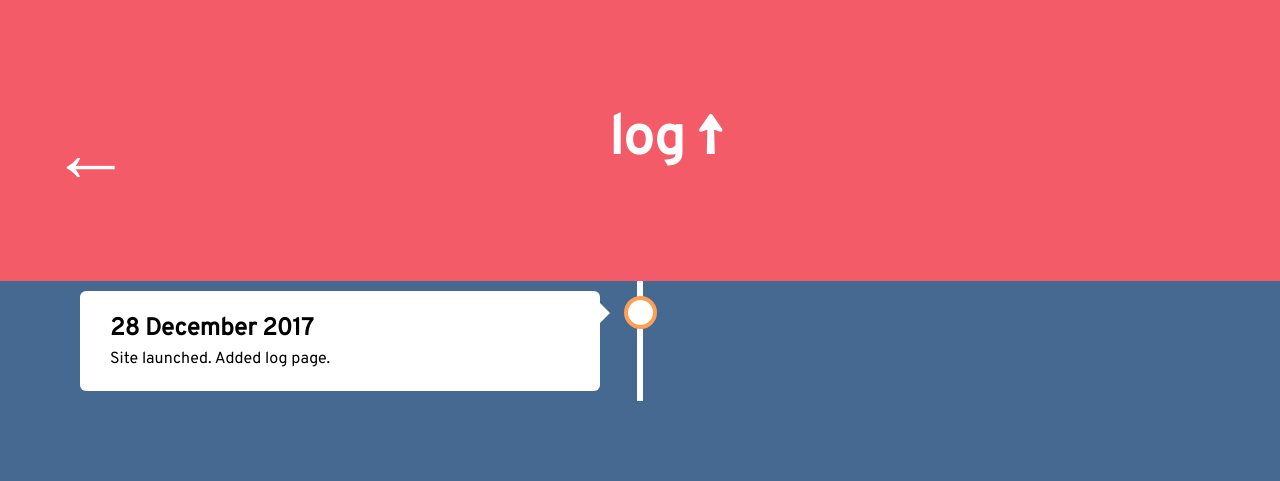
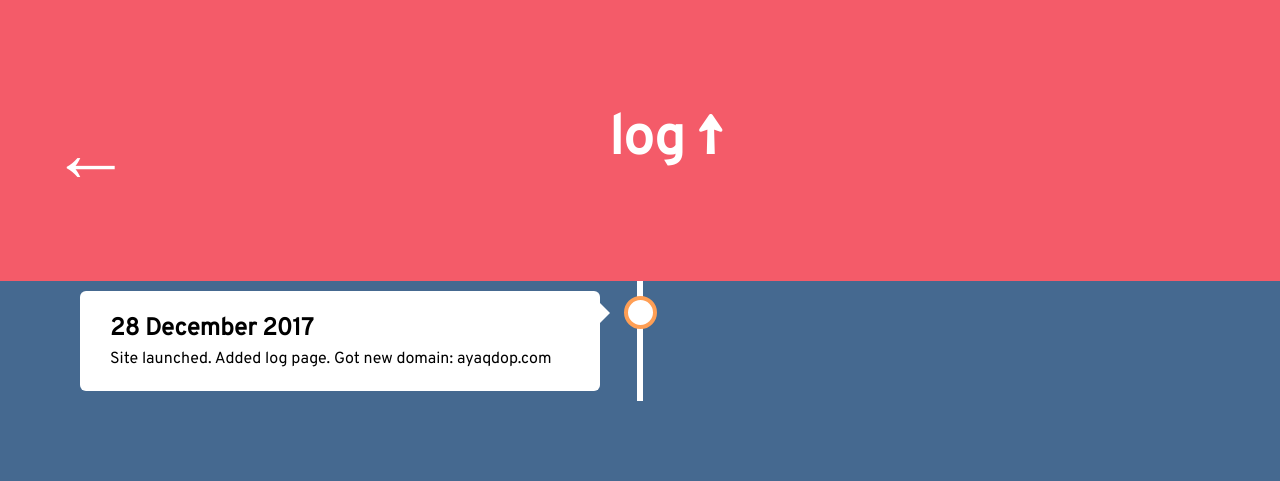
Before and after one commit to ayaqdop/frontend, a Flask app: page /log in a window 1280 px wide. Shown: the top 481 px of the page. Run offline with Flask 2, Linux system fonts and the light colour scheme.

Commit message:
Adjusted log

```diff
--- a/templates/log.html
+++ b/templates/log.html
@@ -178,7 +178,7 @@ body {
   <div class="container left">
     <div class="content">
       <h2>28 December 2017</h2>
-      <p>Site launched. Added log page.</p>
+      <p>Site launched. Added log page. Got new domain: ayaqdop.com</p>
     </div>
   </div>
 </div>
```
